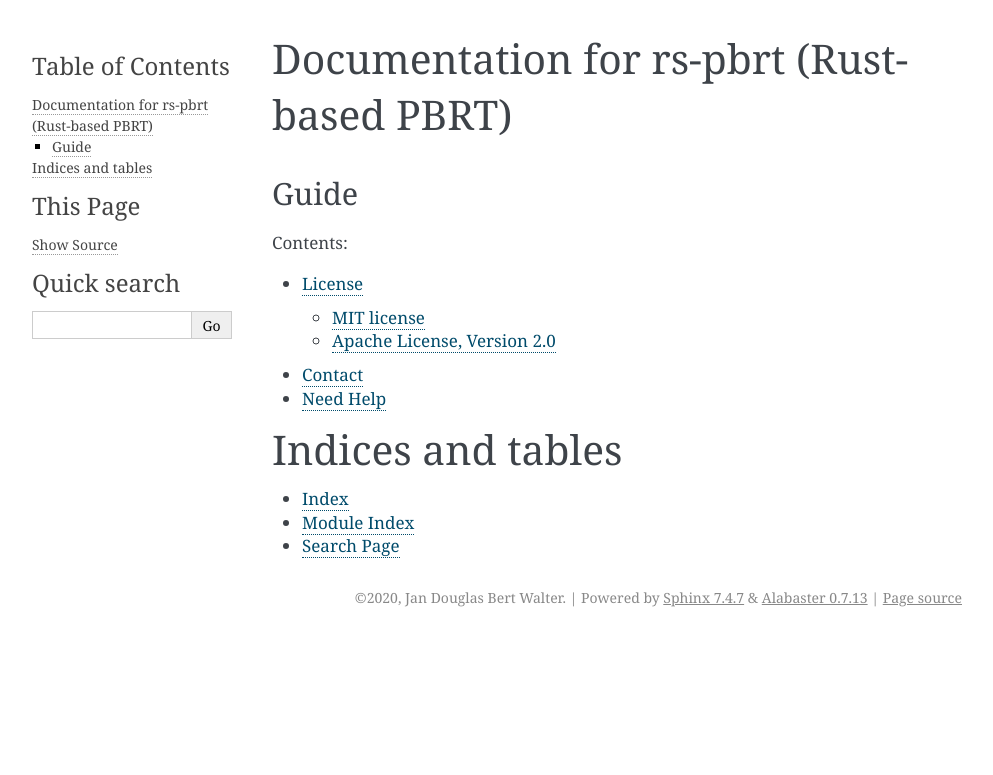
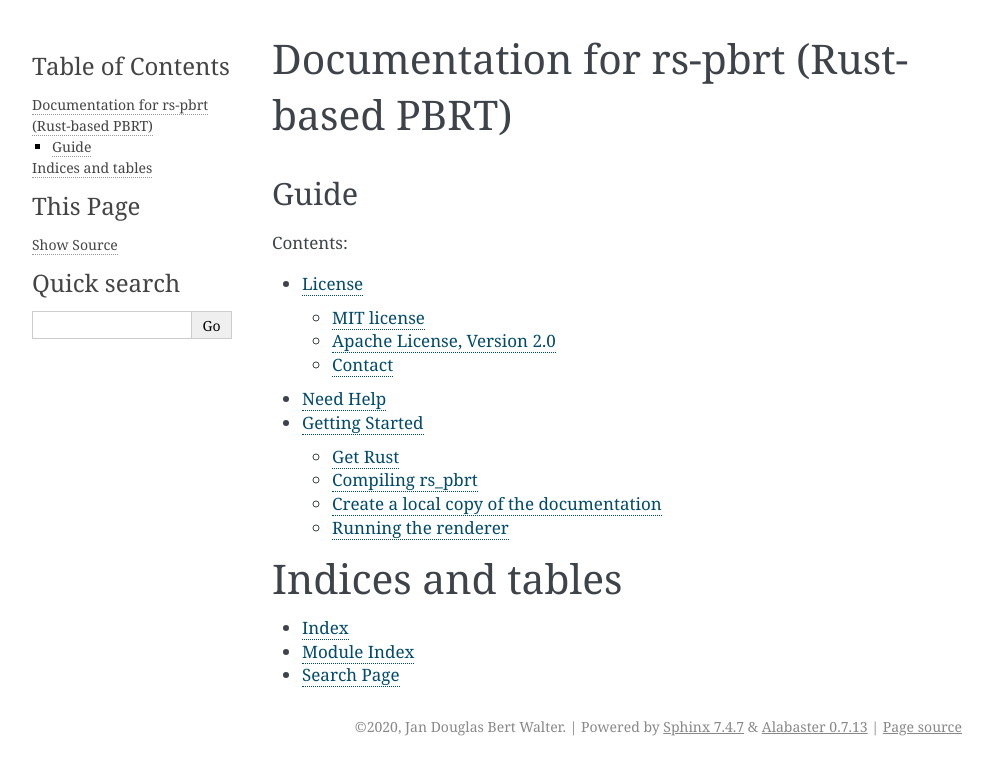
Before and after one commit to wahn/rs_pbrt, a Sphinx documentation site: the page built from docs/source/index.rst, in a window 1280 px wide. Shown: the top 775 px of the page, without its empty margins (148-1141 px from the left). Built offline with Sphinx 7.4.7, drawn with Linux system fonts in a browser that asks for light colours; some of the changed lines change nothing that is shown.

Commit message:
[docs] Start writing the Getting Started page.

```diff
--- /dev/null
+++ b/docs/source/getting_started.rst
@@ -0,0 +1,92 @@
+===============
+Getting Started
+===============
+
+Get Rust
+========
+
+First `install Rust`_. To
+keep it up to date use `rustup`_:
+
+.. code:: shell
+
+          rustup update
+
+Compiling rs_pbrt
+=================
+
+Cloning the repository
+----------------------
+
+There are two repositories you can get the **Rust source code** from:
+
+1. `GitHub repository`_
+2. `Codeberg repository`_
+
+Both should be exactly the same, but reported issues etc. might differ.
+
+GitHub
+......
+
+.. code:: shell
+
+          # using SSH
+          git clone git@github.com:wahn/rs_pbrt.git
+          # or using HTTPS
+          git clone https://github.com/wahn/rs_pbrt.git
+
+Codeberg
+........
+
+.. code:: shell
+
+          # using SSH
+          git clone codeberg@codeberg.org:wahn/rs_pbrt.git
+          # or using HTTPS
+          git clone https://codeberg.org/wahn/rs_pbrt.git
+
+Use Cargo to compile executables
+--------------------------------
+
+.. code:: shell
+
+          # enter repository
+          cd rs_pbrt
+          # compile without OpenEXR support
+          cargo test --release --no-default-features
+          # compile executable rs_pbrt (and run it to see options)
+          cargo run --release --no-default-features
+
+For a **debug** version compile without the `--release` option.
+
+.. code:: shell
+
+          # compile without OpenEXR support
+          cargo test --no-default-features
+          # compile executable rs_pbrt (and run it to see options)
+          cargo run --no-default-features
+
+For more information about **Cargo**, check out `its
+documentation`_.
+
+The executables can be found in either the **release** or the
+**debug** target directory:
+
+.. code:: shell
+
+          # release
+          ls ./target/release
+          # debug
+          ls ./target/debug
+
+Create a local copy of the documentation
+========================================
+
+Running the renderer
+====================
+
+.. _install Rust: https://www.rust-lang.org/tools/install
+.. _rustup: https://github.com/rust-lang-nursery/rustup.rs
+.. _GitHub repository: https://github.com/wahn/rs_pbrt
+.. _Codeberg repository: https://codeberg.org/wahn/rs_pbrt
+.. _its documentation: https://doc.rust-lang.org/cargo
--- a/docs/source/index.rst
+++ b/docs/source/index.rst
@@ -10,6 +10,7 @@
 
    license
    help
+   getting_started
 
 Indices and tables
 ==================
--- a/docs/source/license.rst
+++ b/docs/source/license.rst
@@ -245,6 +245,6 @@
 limitations under the License.
 
 Contact
-=======
+-------
 
 Questions? Please contact rs-pbrt@posteo.de
```
